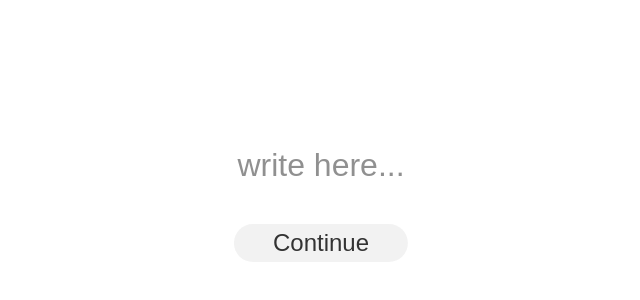
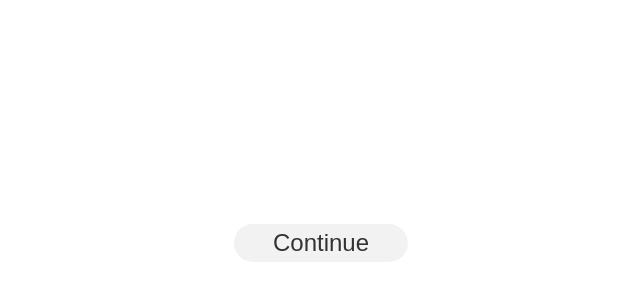
Before and after one commit to dev-prabhat/chrome-extension, a React (Create React App) app: page / in a window 1280 px wide. Shown: the part 110-410 px from the top of the page, without its empty margins (319-959 px from the left). Built offline with nearby package versions, Linux system fonts and the light colour scheme; no server answers.

Commit message:
feat: some style changes

```diff
--- a/src/styles.css
+++ b/src/styles.css
@@ -57,6 +57,14 @@ body{
     color: white;
 }
 
+.input-field::placeholder{
+   color: white;
+}
+
+.focus-field::placeholder{
+    color: white;
+}
+
 .input-field:focus{
     outline: none;
     border-bottom: 2px solid white;
```
